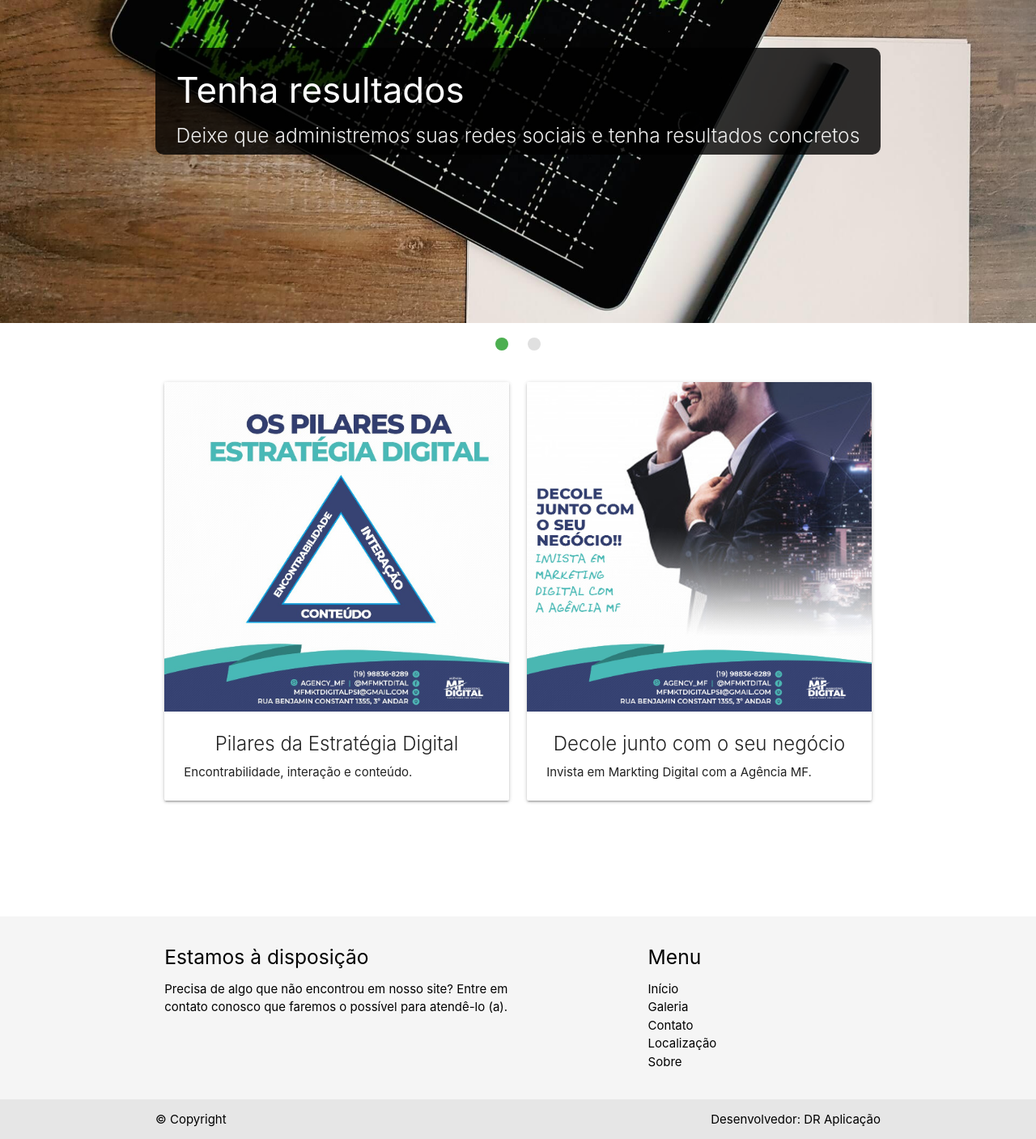
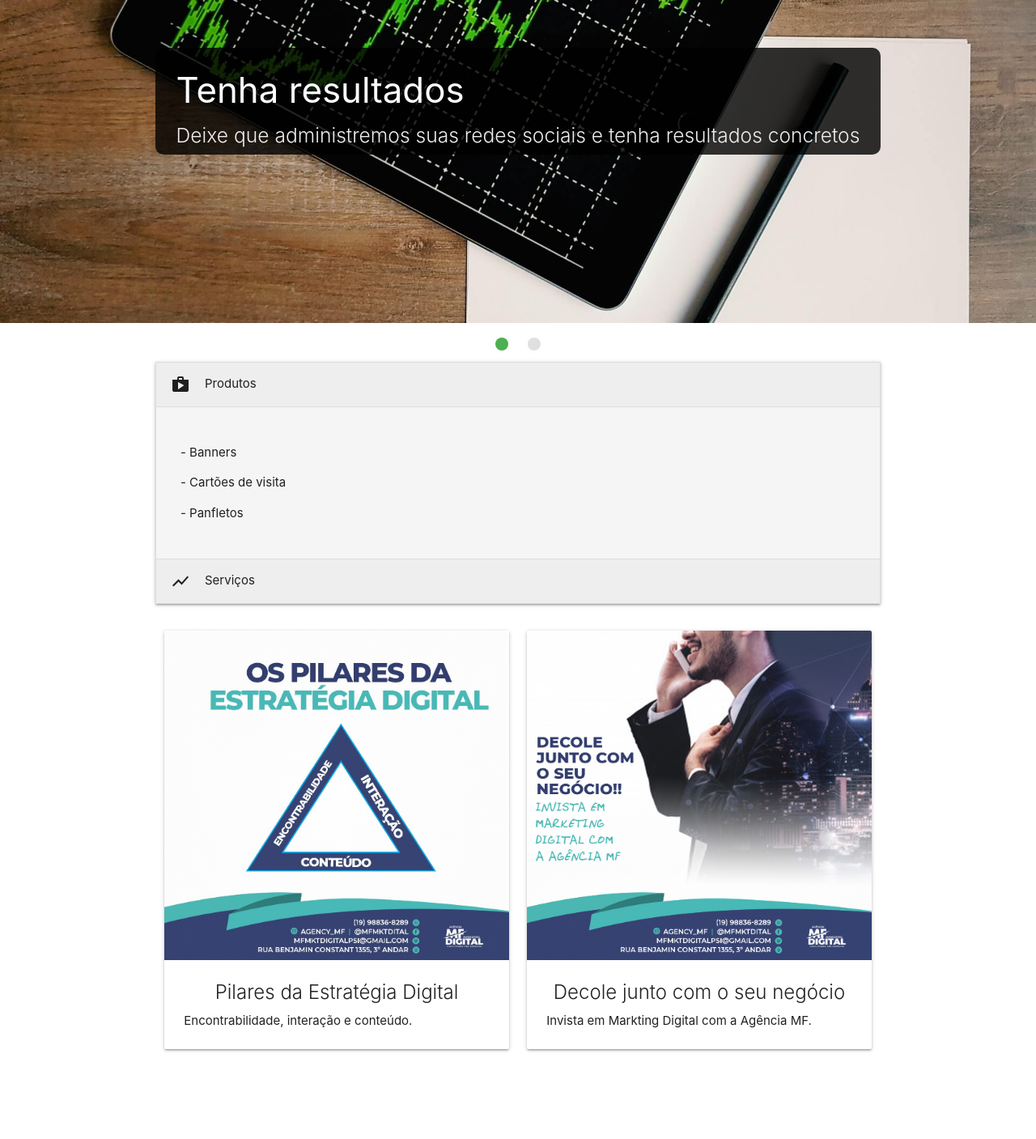
Before and after one commit to deivid-rds/site_materialize, a PHP site: page / in a window 1280 px wide. Shown: the part 481-1888 px from the top of the page at 81% size. Run offline with PHP 8.4, Linux system fonts and the light colour scheme.

Commit message:
Adicionar collapsible

```diff
--- a/8.mf_digital/index.php
+++ b/8.mf_digital/index.php
@@ -11,10 +11,12 @@
     <meta name="viewport" content="width=device-width, initial-scale=1.0">
     <meta http-equiv="X-UA-Compatible" content="ie=edge">
     <meta name="description" content="Somos uma empresa de Marketing Digital e temos o objetivo de facilitar
-                                      seu negócio com Arte Digital, Gestão de Redes Sociais, Cartões, Panfletos,
-                                      Banners, Logomarca e Adesivos.">
-    <meta name="keywords" content="marketing, arte digital, gestão de rede sociai, cartões, panfletos, banners,
-                                   cartões fidelidade, adesivos, cardápios, digital influencer, logomarca">
+                                      seu negócio com Arte Digital, Gestão de Redes Sociais, Cartões de Visita,
+                                      Panfletos, Banners, Logomarca, Google Adwords, Instagram e Facebook ADS,
+                                      Consultoria e Adesivos.">
+    <meta name="keywords" content="marketing, arte digital, gestão de redes sociais, cartões de visita, panfletos,
+                                   banners, cartões fidelidade, adesivos, cardápios, digital influencer, logomarca,
+                                   instagram ads, facebook ads, google adwords, consultoria">
 
     <!-- Materialize CSS -->
     <link rel="stylesheet" href="https://cdnjs.cloudflare.com/ajax/libs/materialize/1.0.0/css/materialize.min.css">
@@ -105,6 +107,29 @@
                         </div>
                     </li>
 
+                </ul>
+            </div>
+
+            <!-- Serviços oferecidos -->
+            <div class="container grey lighten-4">
+                <ul class="collapsible">
+                    <li class="active">
+                        <div class="collapsible-header grey lighten-3"><i class="material-icons">shop</i>Produtos</div>
+                        <div class="collapsible-body">
+                            <p>- Banners</p>
+                            <p>- Cartões de visita</p>
+                            <p>- Panfletos</p>
+                        </div>
+                    </li>
+                    <li>
+                        <div class="collapsible-header grey lighten-3"><i class="material-icons">show_chart</i>Serviços</div>
+                        <div class="collapsible-body">
+                            <p>- Gestão de Redes Sociais</p>
+                            <p>- Google Adwords</p>
+                            <p>- Instagram e Facebook ADS</p>
+                            <p>- Consultoria</p>
+                        </div>
+                    </li>
                 </ul>
             </div>
 
@@ -238,8 +263,8 @@
 
         <h5 class="espaco_acima">Sobre nós</h5>
         <p>Lorem ipsum dolor sit amet consectetur adipisicing elit. Possimus architecto molestias non quidem eligendi
-           error recusandae aspernatur at voluptate! Nisi, assumenda? Tenetur consequuntur soluta, recusandae placeat
-           consequatur inventore cupiditate quo?
+            error recusandae aspernatur at voluptate! Nisi, assumenda? Tenetur consequuntur soluta, recusandae placeat
+            consequatur inventore cupiditate quo?
         </p>
 
     </div>
@@ -260,13 +285,13 @@
         M.AutoInit();
     </script>
 
-    <!-- Carrossel da Galeria -->
     <script>
         $(document).ready(function() {
             $('.tabs').tabs(); // Funcionamento das abas
             $('.slider').slider(); // Slider da página inicial (imagem com as frases)
             $('.materialboxed').materialbox(); // Para as imagens serem expandidas
             $('.tooltipped').tooltip(); // O 'hint' nas Redes Sociais
+            $('.collapsible').collapsible(); // Produtos e Serviços na tela inicial
 
             // Chamar links do Menu do rodapé
             $('.links-rodape > .links > a').on('click', function(e) {
```
